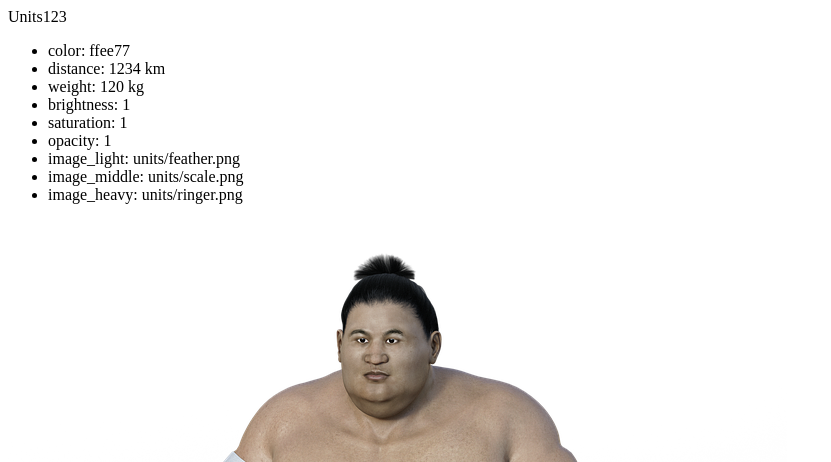
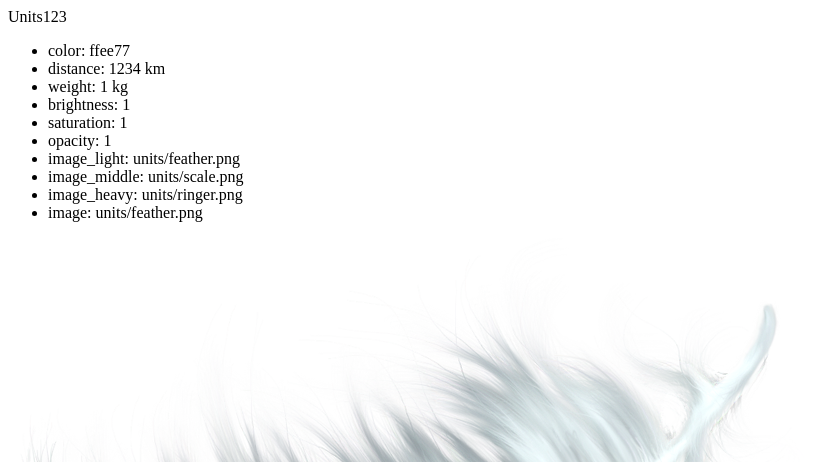
Before and after one commit to goJoWe16/cm2019WebApp, a Django app: page / in a window 1280 px wide. Shown: the top 462 px of the page, without its empty margins (0-831 px from the left). Run offline with Django 3.2, Linux system fonts and the light colour scheme.

Commit message:
parse weight, show correct image

```diff
--- a/cm2019app/configuration_example.yaml
+++ b/cm2019app/configuration_example.yaml
@@ -1,6 +1,6 @@
 color: ffee77
 distance: 1234 km
-weight: 120 kg
+weight: 1 kg
 brightness: 1
 saturation: 1
 opacity: 1
--- a/cm2019app/units/templates/units/index.html
+++ b/cm2019app/units/templates/units/index.html
@@ -15,6 +15,13 @@
         {% endfor %}
     </ul>
     {% load static %}
-<img src="{% static data_loaded.image_heavy %}" alt="My image"/>
+{#    {% if data_loaded.weight <= 10 %}#}
+{#        <img src="{% static data_loaded.image_light %}" alt="Image of lightweight object"/>#}
+{#        {%  elif data_loaded.weight <= 100 %}#}
+{#        <img src="{% static data_loaded.image_middle %}" alt="Image of middle-weight object"/>#}
+{#        {% else %}#}
+{#        <img src="{% static data_loaded.image_heavy %}" alt="Image of heavy-weight object"/>#}
+{#    {% endif %}#}
+     <img src="{% static data_loaded.image %}" alt="Image of an object"/>
 </body>
 </html>
--- a/cm2019app/units/views.py
+++ b/cm2019app/units/views.py
@@ -17,4 +17,17 @@ def index(request):
     context= {
         'data_loaded': data_loaded
     }
+
+    weight =int(splitUnits(data_loaded.get('weight'))[0])
+
+    if weight <= 10:
+        data_loaded['image'] = data_loaded.get('image_light')
+    elif weight <= 100:
+        data_loaded['image'] = data_loaded.get('image_middle')
+    else:
+        data_loaded['image'] = data_loaded.get('image_heavy')
+
     return render(request, "units/index.html", context)
+
+def splitUnits(givenString):
+    return givenString.split(" ",  1)
```
